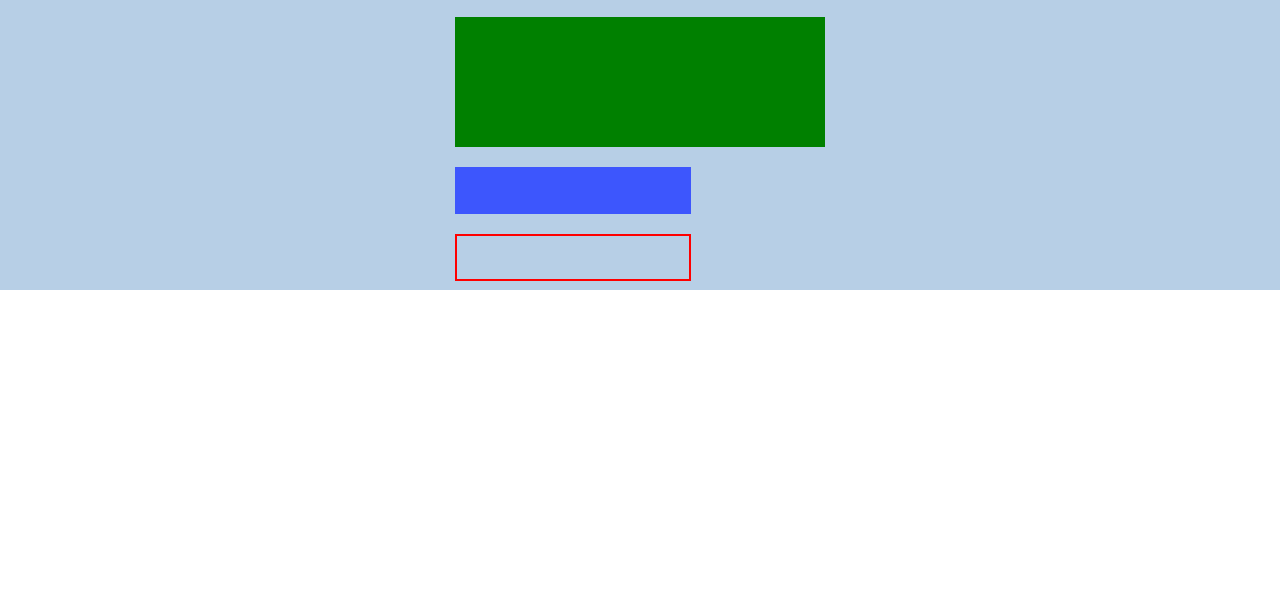
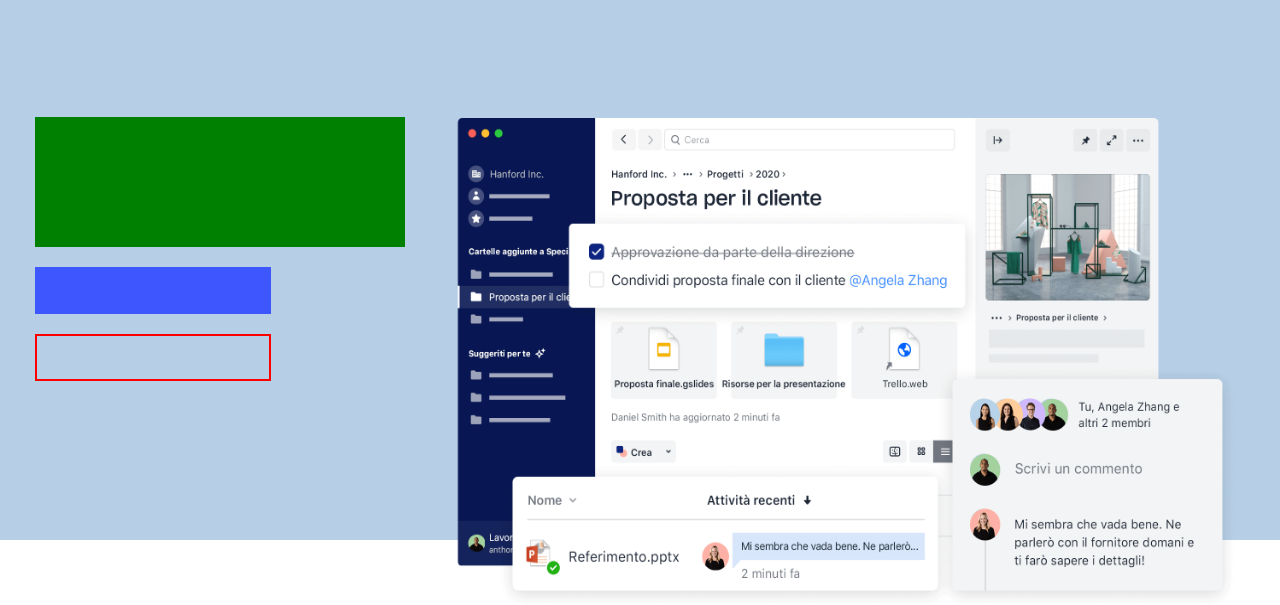
Before and after one commit to albertoferri/htmlcss-dropbox, a plain HTML site: page index.html in a window 1280 px wide. Shown: the part 260-865 px from the top of the page. Before the commit the page ends 800 px from the top, so only its background shows below. Drawn offline with nearby package versions, Linux system fonts and the light colour scheme.

Commit message:
impostata header con display flex e position sulla img

```diff
--- a/css/style.css
+++ b/css/style.css
@@ -10,9 +10,10 @@ body{
 
 /* inizio header */
 header{
+    position: relative;
     background-color: #b7cfe6;
     width: 100%;
-    height: 550px;
+    height: 800px;
 }
 header h1{
     border: 2px red solid;
@@ -52,10 +53,17 @@ nav{
     gap: 20px;
 }
 
-.textaside{
+.text{
     width: 370px;
     height: 130px;
     background-color: green;
+}
+
+.asidetext{
+    display: flex;
+    flex-flow: column nowrap;
+    gap: 20px;
+    padding-top: 100px;
 }
 
 .free-trial{
@@ -73,7 +81,6 @@ nav{
 
 .set-text.sidetext{
     display: flex;
-    flex-direction: column;
     gap: 20px;
 }
 
@@ -83,5 +90,12 @@ nav{
     flex-wrap: wrap;
 }
 
+#img-header{
+    position: relative;
+    top: 100px;
+    width: 820px;
+    height: 488px;
+}
+
 
 /* fine container big */
--- a/index.html
+++ b/index.html
@@ -20,15 +20,17 @@
         <div class="container-big">
             <h1>Tutto ciò che ti serve per il <br> lavoro, in un unico posto</h1>
             <div class="sidetext set-text">
-                <p class="textaside"></p>
-                <div class="free-trial">
-                    <a href="#"></a>
+                <div class="asidetext">
+                    <p class="text"></p>
+                    <div class="free-trial">
+                        <a href="#"></a>
+                    </div>
+                    <div class="unsubscribe">
+                        <a href="#"></a>
+                    </div>
                 </div>
-                <div class="unsubscribe">
-                    <a href="#"></a>
-                </div>
+                <img id="img-header" src="img/jumbo.png" alt="">
             </div>
-            <img src="" alt="">
         </div>
     </header>
 </body>
```
